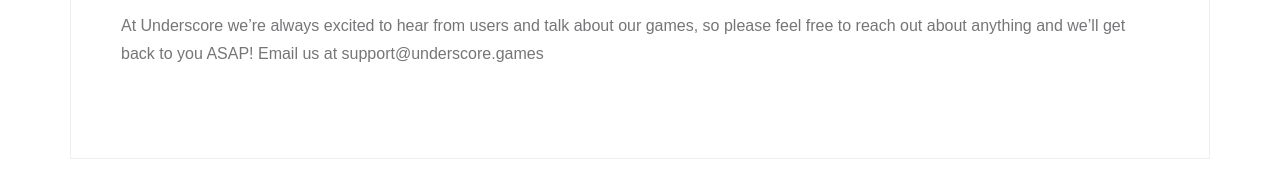
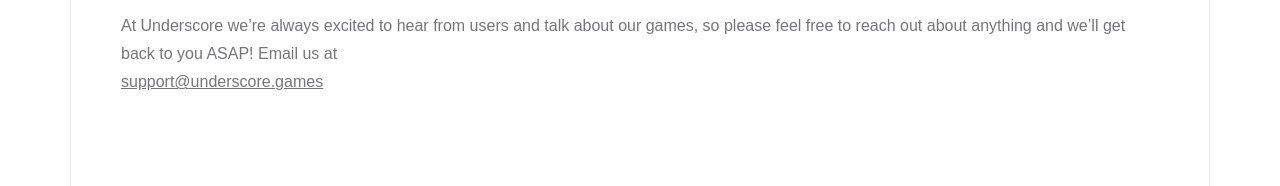
Before and after one commit to underscoregamesofficial/UGWF, a plain HTML site: page contact.html in a window 1280 px wide. Shown: the part 347-533 px from the top of the page. Drawn offline with nearby package versions, Linux system fonts and the light colour scheme; a script that the page names is missing.

Commit message:
Update contact.html
add mailto hyperlink to email address on contact page

```diff
--- a/contact.html
+++ b/contact.html
@@ -52,7 +52,7 @@
       <div class="contact-form-wrap">
         <div class="contact-form-heading-wrap">
           <h2 class="contact-heading">Contact us</h2>
-          <div class="paragraph-light">At Underscore we’re always excited to hear from users and talk about our games, so please feel free to reach out about anything and we’ll get back to you ASAP! Email us at support@underscore.games</div>
+          <div class="paragraph-light">At Underscore we’re always excited to hear from users and talk about our games, so please feel free to reach out about anything and we’ll get back to you ASAP! Email us at <a href="mailto:support@underscore.games">support@underscore.games</a></div>
         </div>
       </div>
     </div>
```
